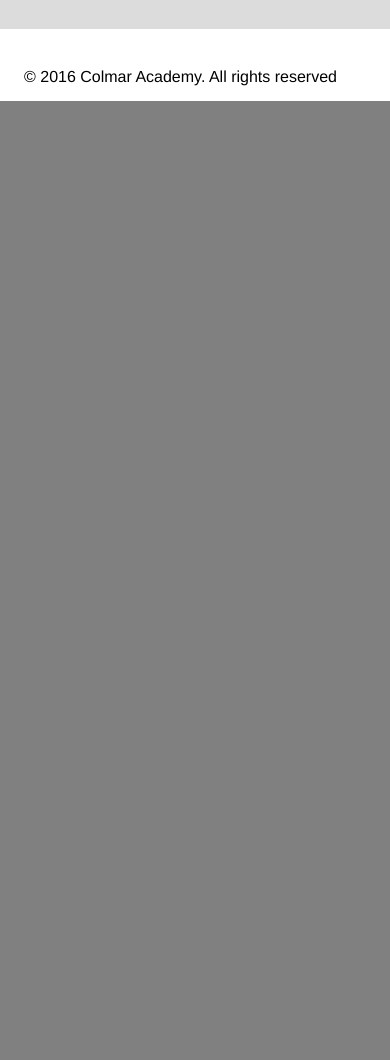
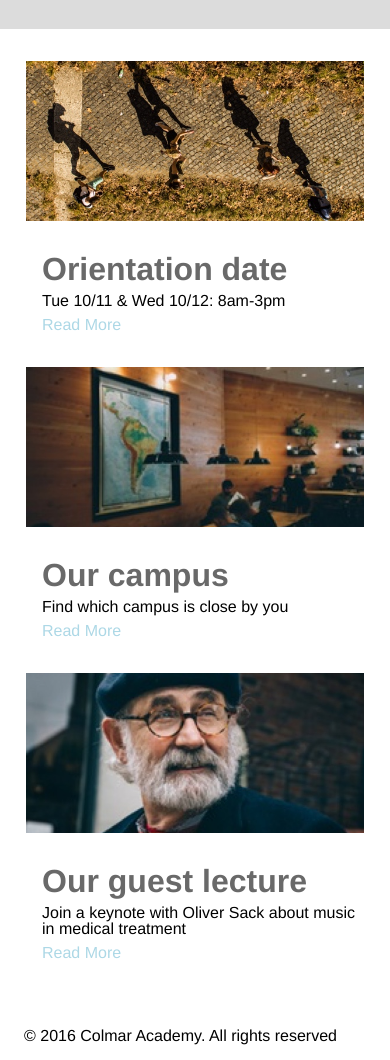
Before and after one commit to vicvid93/09.01---Project-Capstone-Colmar-Academy, a plain HTML site: page index.html in a window 390 px wide. Shown: the part 819-1879 px from the top of the page. Before the commit the page ends 920 px from the top, so only its background shows below. Drawn offline with Linux system fonts and the light colour scheme.

Commit message:
Added Information HTML and CSS

```diff
--- a/Resources/CSS/style.css
+++ b/Resources/CSS/style.css
@@ -112,19 +112,18 @@ header .mobile {
     }
 }
 
-/* Signup Section */
-.main-content .sign-up {
+/* Banner Section */
+.main-content .banner {
     background-color: gainsboro;
     display: flex;
     padding: 32px 24px;
-
 }
 
-.sign-up .image-container {
+.banner .image-container {
     width: 60%;
 }
 
-.sign-up .content-container {
+.banner .content-container {
     width: 40%;
     display: flex;
     flex-direction: column;
@@ -133,17 +132,17 @@ header .mobile {
     margin: 0 24px;
 }
 
-.sign-up h2 {
+.banner h2 {
     font-size: 4rem;
     color: dimgray;
     font-weight: bold;
 }
 
-.sign-up p {
+.banner p {
     font-size: 1.75rem;
 }
 
-.sign-up button{
+.banner button{
     background-color: dimgray;
     color: white;
     width: 80%;
@@ -153,18 +152,18 @@ header .mobile {
 }
 
 @media only screen and (max-width: 760px){
-    .main-content .sign-up {
+    .main-content .banner {
         background-color: gainsboro;
         display: block;
         padding: 0;
         width: 100%;
     }
 
-    .sign-up .image-container {
+    .banner .image-container {
         width: 100%;
     }
 
-    .sign-up .content-container {
+    .banner .content-container {
         box-sizing: border-box;
         width: 100%;
         display: block;
@@ -172,25 +171,157 @@ header .mobile {
         margin: 0;
     }
 
-    .sign-up h2 {
+    .banner h2 {
         font-size: 4rem;
         color: dimgray;
         font-weight: bold;
         padding-bottom: 32px;
     }
 
-    .sign-up p {
+    .banner p {
         font-size: 1.75rem;
         padding-bottom: 24px;
     }
 
-    .sign-up button{
+    .banner button{
         background-color: dimgray;
         color: white;
         width: 100%;
         font-size: 1.75rem;
         padding: 1rem 0;
         border: 0;
+    }
+}
+
+/* Information Section */
+.main-content .information {
+    background-color: white;
+    display: flex;
+    padding: 32px 0px;
+}
+
+.information .information-main {
+    padding: 0 24px;
+    display: block;
+    width: 60%;
+}
+
+.information-main .image-container {
+    width: 100%;
+}
+
+.information-main h2 {
+    font-size: 4rem;
+    color: dimgray;
+    font-weight: bold;
+    padding-top: 32px;
+    padding-bottom: 24px;
+}
+
+.information-main p {
+    font-weight: 300;
+    padding-bottom: 16px;
+}
+
+
+.information-side {
+    display: flex;
+    align-items: center;
+    flex-direction: column;
+    padding: 0 10px;
+    width: 40%;
+}
+
+.information-side h3 {
+    font-size: 2rem;
+    font-weight: bold;
+    color: dimgray;
+}
+
+.information-side p {
+    font-weight: 300;
+    padding: 8px 0px;
+}
+
+
+.information-side a {
+    color: lightblue;
+}
+
+.information-side .information-container {
+    display: flex;
+    box-sizing: border-box;
+    padding: 16px;
+    width: 100%;
+    border: lightgray solid 1px;
+    height: 33%;
+}
+
+.information-container .image-container {
+    width: 35%;
+    height: auto;
+}
+
+.information-container .content-container {
+    width: 65%;
+    display: flex;
+    align-items: center;
+}
+
+.content-container .content-center {
+    padding-left: 10px;
+}
+
+.information .mobile {
+    display: none;
+}
+
+@media only screen and (max-width: 760px) {
+    .information .desktop {
+        display: none;
+    }
+
+    .information .mobile {
+        display: flex;
+    }
+
+    .main-content .information {
+        background-color: white;
+        display: flex;
+        padding: 16px 0px;
+    }
+
+    .information-side {
+        display: flex;
+        align-items: center;
+        flex-direction: column;
+        padding: 0 10px;
+        width: 100%;
+    }
+
+    .information-side .information-container {
+        display: block;
+        box-sizing: border-box;
+        padding: 16px;
+        width: 100%;
+        border: lightgray solid 0px;
+    }
+
+    .information-container .image-container {
+        width: 100%;
+        height: auto;
+    }
+
+    .information-container .content-container {
+        width: 100%;
+        display: flex;
+        align-items: center;
+    }
+
+    .content-container .content-center {
+        padding-top: 32px;
+        padding-left: 16px;
+        width: 100%;
     }
 }
 
--- a/index.html
+++ b/index.html
@@ -40,8 +40,8 @@
         <!-- Main Content -->
         <div class="main-content">
 
-            <!-- Signup Section -->
-            <section class="sign-up">
+            <!-- Banner Section -->
+            <section class="banner">
                 <div class="image-container">
                     <img src="./Resources/images/banner.jpg" alt="Three students reading on a wooden table.">
                 </div>
@@ -52,9 +52,63 @@
                 </div>
             </section>
 
-            <!-- Practice Section -->
-            <section class="practice">
-
+            <!-- Information Section -->
+            <section class="information">
+                <div class="information-main desktop">
+                    <div class="image-container">
+                        <img src="./Resources/images/information-main.jpg" alt="Man reading a book outside wearing a white sweater.">
+                    </div>
+                    <h2>It doesn't hurt to keep practicing</h2>
+                    <p>"Curabitur vitae libero in ipsum porttitor consequat. Aliquam et commodo lectus, nec consequat neque. Sed non accumsan urna. Phasellus sed consequat ex. Etiam eget magna laoreet, effiitur dolor consequat, tristique ligula.</p>
+                    <span>Emanuel, Sr. Strategist at Hiring.com</span>
+                </div>
+                <div class="information-side">
+                    <div class="information-container">
+                        <div class="image-container desktop">
+                            <img src="./Resources/images/information-orientation.jpg" alt="People walking by a road taken from above.">
+                        </div>
+                        <div class="image-container mobile">
+                            <img src="./Resources/images/information-orientation-mobile.jpg" alt="People walking by a road taken from above.">
+                        </div>
+                        <div class="content-container">
+                            <div class="content-center">
+                                <h3>Orientation date</h3>
+                                <p>Tue 10/11 & Wed 10/12: 8am-3pm</p>
+                                <a href="#">Read More</a>
+                            </div>
+                        </div>
+                    </div>
+                    <div class="information-container">
+                        <div class="image-container desktop">
+                            <img src="./Resources/images/information-campus.jpg" alt="Room with people studying and a world map on the wall.">
+                        </div>
+                        <div class="image-container mobile">
+                            <img src="./Resources/images/information-campus-mobile.jpg" alt="Room with people studying and a world map on the wall.">
+                        </div>
+                        <div class="content-container">
+                            <div class="content-center">
+                                <h3>Our campus</h3>
+                                <p>Find which campus is close by you</p>
+                                <a href="#">Read More</a>
+                            </div>
+                        </div>
+                    </div>
+                    <div class="information-container">
+                        <div class="image-container desktop">
+                            <img src="./Resources/images/information-guest-lecture.jpg" alt="Oliver Sack wearing a black hat.">
+                        </div>
+                        <div class="image-container mobile">
+                            <img src="./Resources/images/information-guest-lecture-mobile.jpg" alt="Oliver Sack wearing a black hat.">
+                        </div>
+                        <div class="content-container">
+                            <div class="content-center">
+                                <h3>Our guest lecture</h3>
+                                <p>Join a keynote with Oliver Sack about music in medical treatment</p>
+                                <a href="#">Read More</a>
+                            </div>
+                        </div>
+                    </div>
+                </div>
             </section>
 
             <!-- Learning Section -->
```
